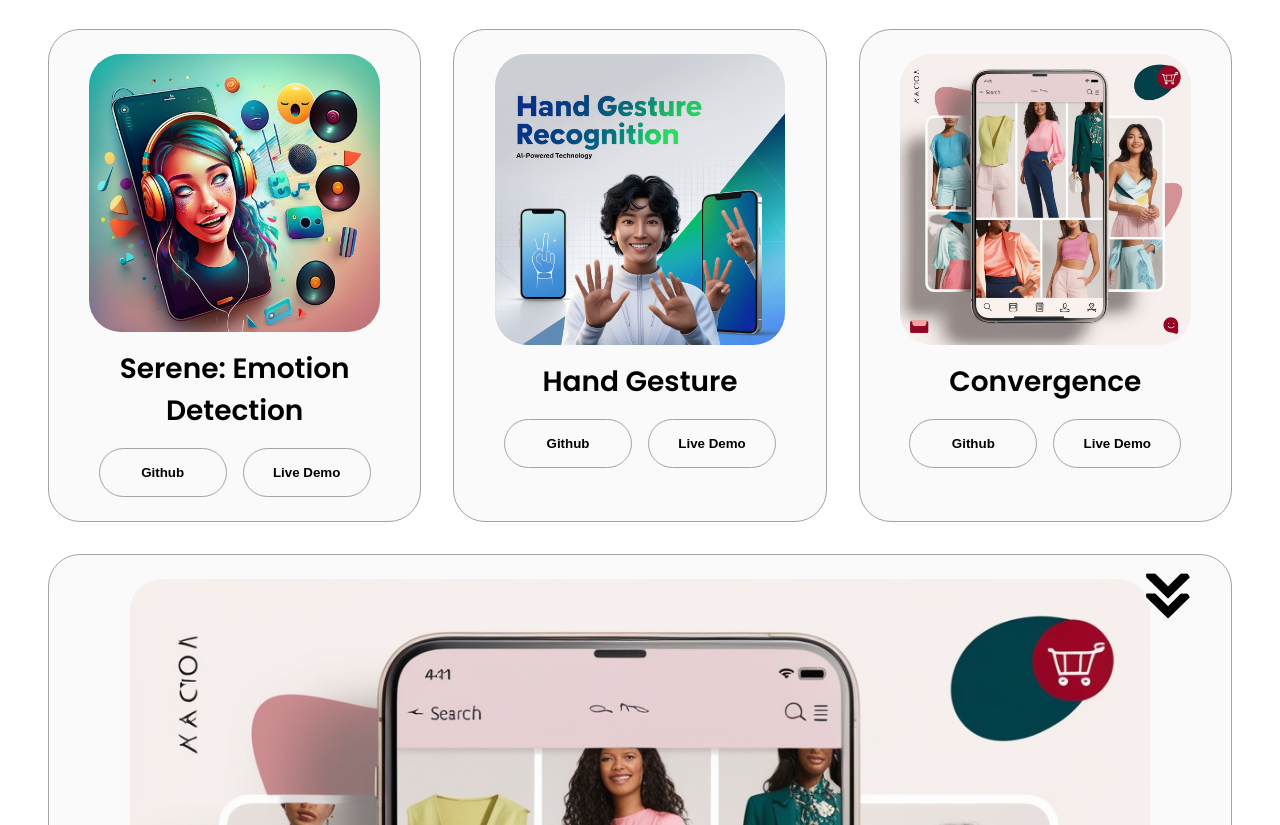
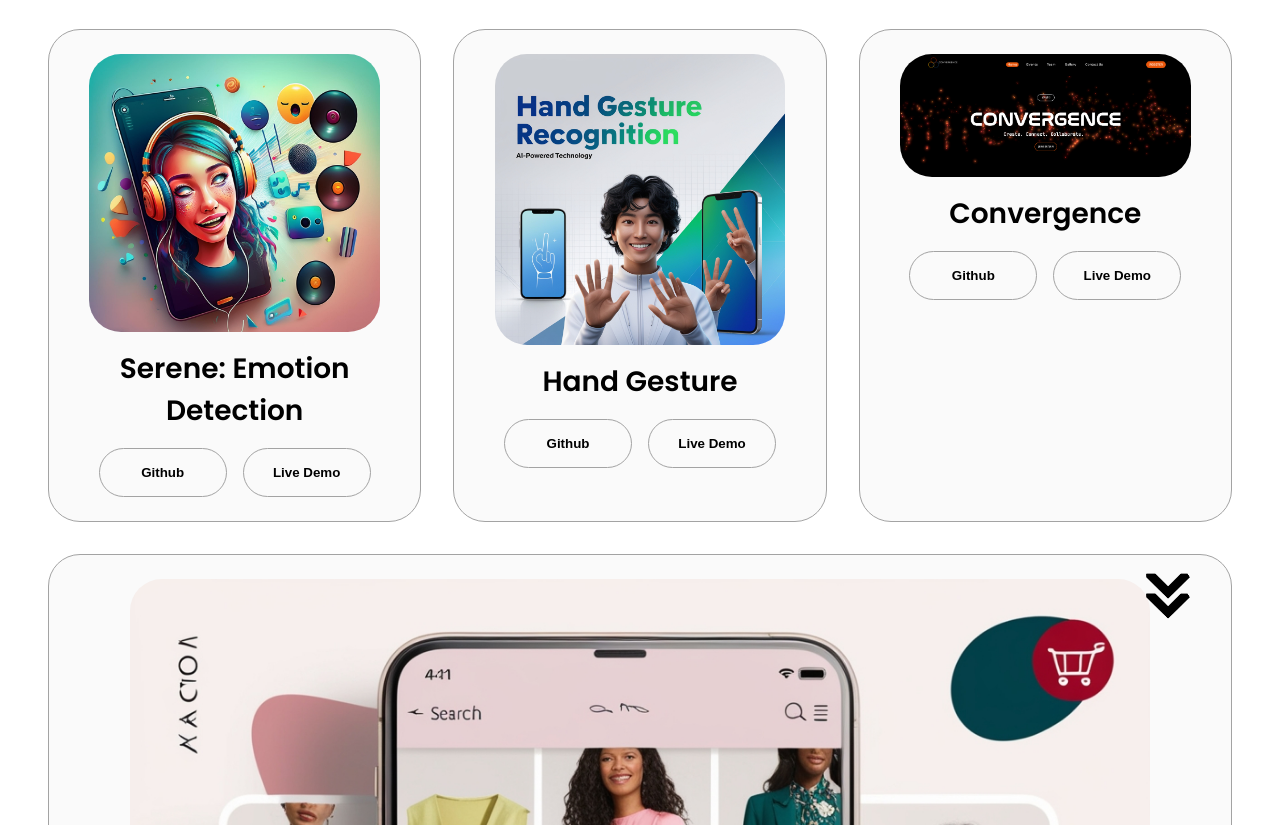
Before and after one commit to 6kumaran/S-Kumaran, a website: page index.html in a window 1280 px wide. Shown: the part 2332-3157 px from the top of the page. Drawn offline with Linux system fonts and the light colour scheme.

Commit message:
Added Project

```diff
--- a/index.html
+++ b/index.html
@@ -196,7 +196,7 @@
             </div>
             <div class="details-container color-container">
                 <div class="article-container">
-                    <img src="./Leonardo_Phoenix_A_modern_clothing_store_application_on_a_slee_3.jpg" alt="Project 3" class="project-img"/>
+                    <img src="Screenshot 2024-12-23 001202.png" alt="Project 3" class="project-img"/>
                 </div>
                 <h2 class="experience-sub-title project-title">Convergence</h2>
                 <div class="btn-container">
```
